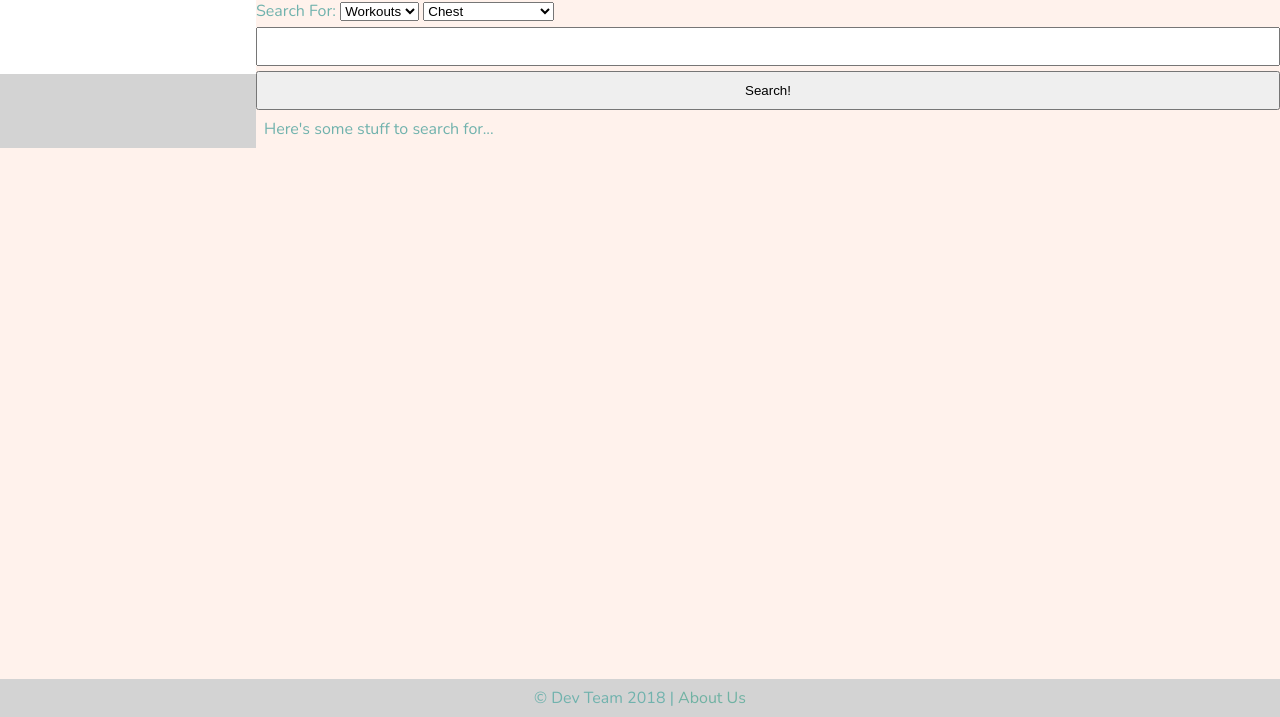
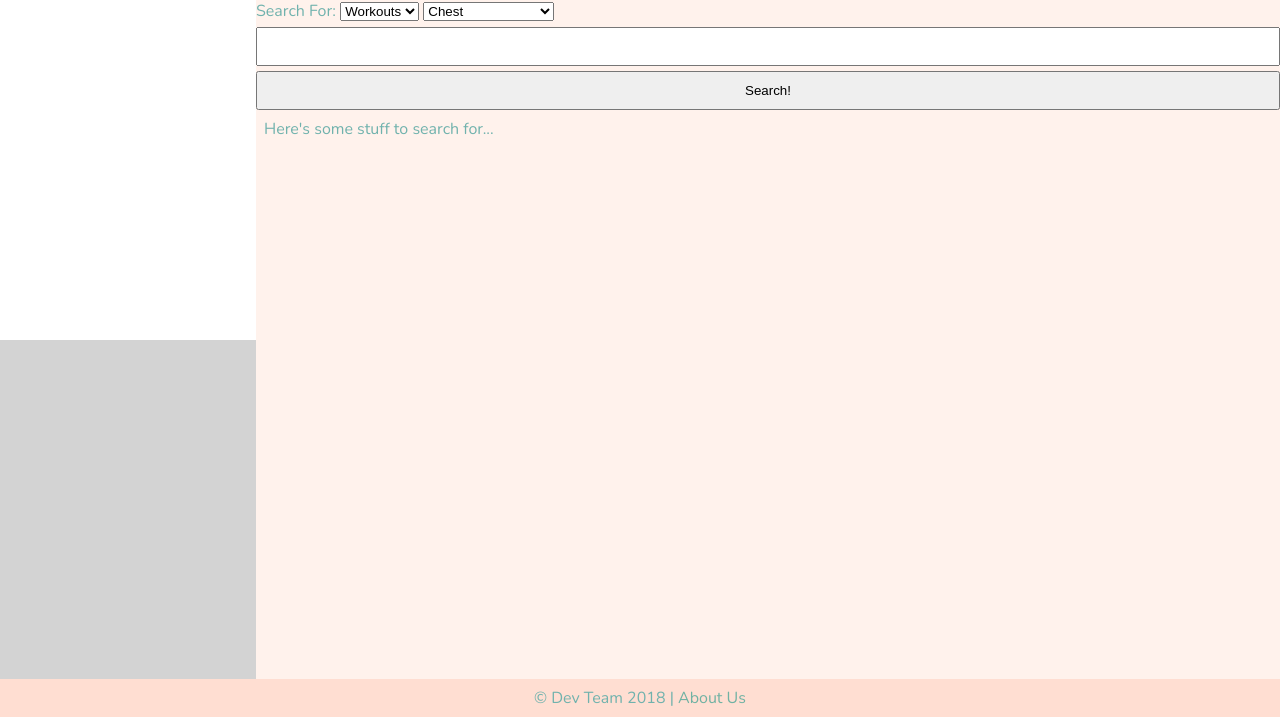
Before and after one commit to gabe-ng/suite-health, a Django app: page /homepage/ in a window 1280 px wide. Shown: the part 83-800 px from the top of the page. Run offline with Django 3.2, Linux system fonts and the light colour scheme.

Commit message:
fixed some style

```diff
--- a/fitness_app_project/fitness_app/static/css/base.css
+++ b/fitness_app_project/fitness_app/static/css/base.css
@@ -41,7 +41,7 @@ footer {
   bottom: 0;
   width: 100%;
   text-align: center;
-  background-color: lightgrey;
+  background-color: #FFDED2;
 }
 
 .aHeader {
@@ -141,6 +141,7 @@ Homepage
   display: flex;
   flex-direction: column;
   width: 25%;
+  height: 85vh;
 }
 
 .circuit-feed {
```
